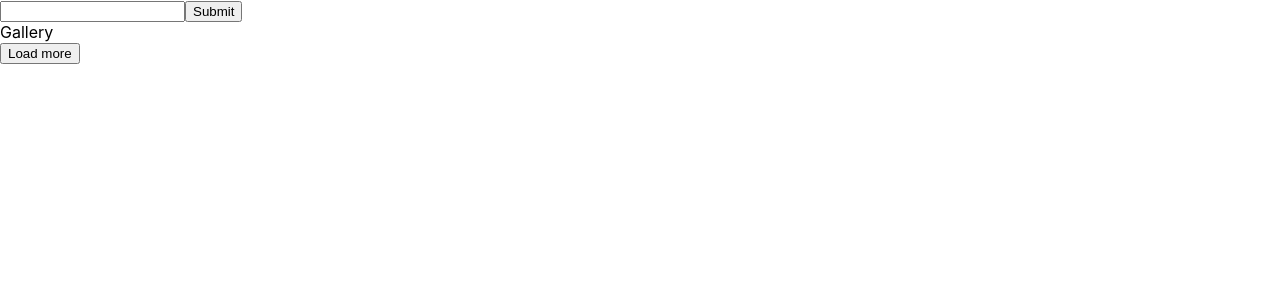
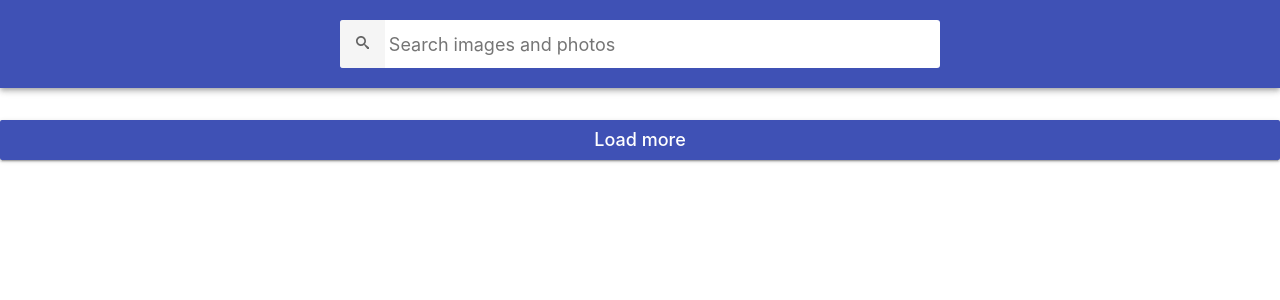
Before and after one commit to galu4ok/goit-react-hw-04-images, a React (Create React App) app: page / in a window 1280 px wide. Shown: the top 300 px of the page. Built offline with nearby package versions, Linux system fonts and the light colour scheme.

Commit message:
add basic components & stylization and create HTTP request to get query images

```diff
--- a/package.json
+++ b/package.json
@@ -7,10 +7,12 @@
     "@testing-library/jest-dom": "^5.16.3",
     "@testing-library/react": "^12.1.4",
     "@testing-library/user-event": "^13.5.0",
+    "axios": "^1.4.0",
     "modern-normalize": "^2.0.0",
     "react": "^18.1.0",
     "react-dom": "^18.1.0",
     "react-hot-toast": "^2.4.1",
+    "react-icons": "^4.10.1",
     "react-scripts": "5.0.1",
     "styled-components": "^6.0.7",
     "web-vitals": "^2.1.3"
--- /dev/null
+++ b/src/components/Api.js
@@ -0,0 +1,29 @@
+import axios from 'axios';
+
+axios.defaults.baseURL = 'https://pixabay.com/api/';
+const API_KEY = '38297408-262b633b3336e15c299396762';
+
+// Функція getSearchImages(), яка виконує HTTP-запит та отримує пошукове зображення
+
+export const getSearchImages = async (query, page) => {
+  ///виокремлюємо req-id/ від query (див.20 рядок App.jsx)
+  const slashIndex = query.indexOf('/');
+  const enteredQuery = query.slice(slashIndex + 1);
+  // console.log('enteredQuery:', enteredQuery);
+  try {
+    const response = await axios.get('', {
+      params: {
+        key: API_KEY,
+        q: enteredQuery,
+        image_type: 'photo',
+        orientation: 'horizontal',
+        page: page,
+        per_page: 12,
+      },
+    });
+    return response.data.hits;
+  } catch (error) {
+    console.log(error);
+    throw error;
+  }
+};
--- a/src/components/App.jsx
+++ b/src/components/App.jsx
@@ -1,4 +1,9 @@
 import { Component } from 'react';
+import { getSearchImages } from './Api';
+import { ImageGallery } from './ImageGallery/ImageGallery';
+import { SearchBar } from './Searchbar/Searchbar';
+import { LoadButton } from './Button/LoadButton';
+import { GalleryWrapper } from './App.styled';
 
 export class App extends Component {
   state = {
@@ -6,53 +11,69 @@ export class App extends Component {
     images: [],
     page: 1,
   };
+
+  //Метод для здійснення пошукового запиту
   changeQuery = newQuery => {
     this.setState({
+      //додаємо перед пошуковим запитом унікальний ідентифікатор
       query: `${Date.now()}/${newQuery}`,
+      //очищаємо при сабміті форми попередню колекцію зображень та скидаємо номер сторінки до початкової
       images: [],
       page: 1,
     });
   };
 
-  componentDidUpdate(prevProps, prevState) {
+  //Не забываем отрезать req-id/ от query
+  componentDidUpdate = async (prevProps, prevState) => {
+    //якщо змінився критерій пошуку або номер сторінки, то робимо HTTP-запит
     if (
       prevState.query !== this.state.query ||
       prevState.page !== this.state.page
     ) {
-      console.log(
-        `HTTP запрос за ${this.state.query}, и page=${this.state.page}`
+      // console.log(`HTTP-запит за ${this.state.query} и ${this.state.page}`);
+      this.loadImages();
+    }
+  };
+  // `HTTP запит  за ${this.state.query} і page=${this.state.page}`
+  loadImages = async () => {
+    try {
+      const searchedImages = await getSearchImages(
+        this.state.query,
+        this.state.page
       );
-      // Не забываем отрезать req-id/ от query
-      // this.setState({ images: результат запроса })
+      // console.log('searchedImages', searchedImages);
+      if (searchedImages.length) {
+        this.setState(prevState => ({
+          images:
+            this.state.page > 1
+              ? [...prevState.images, ...searchedImages]
+              : searchedImages,
+        }));
+      }
+    } catch (error) {
+      console.log(error);
     }
-  }
+  };
 
+  handleSubmit = evt => {
+    evt.preventDefault();
+    this.changeQuery(evt.target.elements.query.value);
+    evt.target.reset();
+  };
+
+  //Метод, що збільшує значення сторінки на 1
   handleLoadMore = () => {
     this.setState(prevState => ({ page: prevState.page + 1 }));
   };
 
   render() {
+    const { images } = this.state;
     return (
-      <div>
-        <div>
-          <form
-            onSubmit={evt => {
-              evt.preventDefault();
-              this.changeQuery(evt.target.elements.query.value);
-              evt.target.reset();
-            }}
-          >
-            <input type="text" name="query" />
-            <button type="submit">Submit</button>
-          </form>
-        </div>
-
-        <div>Gallery</div>
-
-        <div>
-          <button onClick={this.handleLoadMore}>Load more</button>
-        </div>
-      </div>
+      <GalleryWrapper>
+        <SearchBar onSubmit={this.handleSubmit} />
+        <ImageGallery images={images} />
+        <LoadButton onClick={this.handleLoadMore}>Load more</LoadButton>
+      </GalleryWrapper>
     );
   }
 }
--- /dev/null
+++ b/src/components/App.styled.jsx
@@ -0,0 +1,8 @@
+import styled from 'styled-components';
+
+export const GalleryWrapper = styled.div`
+  display: grid;
+  grid-template-columns: 1fr;
+  grid-gap: 16px;
+  padding-bottom: 24px;
+`;
--- /dev/null
+++ b/src/components/Button/LoadButton.jsx
@@ -0,0 +1,6 @@
+import { StyledLoadButton } from './LoadButton.styled';
+export const LoadButton = ({ onClick, children }) => (
+  <StyledLoadButton type="button" onClick={onClick}>
+    {children}
+  </StyledLoadButton>
+);
--- /dev/null
+++ b/src/components/Button/LoadButton.styled.jsx
@@ -0,0 +1,27 @@
+import styled from 'styled-components';
+
+export const StyledLoadButton = styled.button`
+  padding: 8px 16px;
+  border-radius: 2px;
+  background-color: #3f51b5;
+  transition: all 250ms cubic-bezier(0.4, 0, 0.2, 1);
+  text-align: center;
+  display: inline-block;
+  color: #fff;
+  border: 0;
+  text-decoration: none;
+  cursor: pointer;
+  font-family: inherit;
+  font-size: 18px;
+  line-height: 24px;
+  font-style: normal;
+  font-weight: 500;
+  min-width: 180px;
+  box-shadow: 0px 3px 1px -2px rgba(0, 0, 0, 0.2),
+    0px 2px 2px 0px rgba(0, 0, 0, 0.14), 0px 1px 5px 0px rgba(0, 0, 0, 0.12);
+
+  &:hover,
+  &:focus {
+    background-color: #303f9f;
+  }
+`;
--- /dev/null
+++ b/src/components/ImageGallery/ImageGallery.jsx
@@ -0,0 +1,14 @@
+import { ImageGalleryCard } from 'components/ImageGalleryItem/ImageGalleryItem';
+import { ImageGalleryList, ImageGalleryItem } from './ImageGallery.styled';
+
+export const ImageGallery = ({ images }) => {
+  return (
+    <ImageGalleryList>
+      {images.map(image => (
+        <ImageGalleryItem key={image.id}>
+          <ImageGalleryCard image={image} />
+        </ImageGalleryItem>
+      ))}
+    </ImageGalleryList>
+  );
+};
--- /dev/null
+++ b/src/components/ImageGallery/ImageGallery.styled.jsx
@@ -0,0 +1,19 @@
+import styled from 'styled-components';
+
+export const ImageGalleryList = styled.ul`
+  display: grid;
+  max-width: calc(100vw - 48px);
+  grid-template-columns: repeat(auto-fill, minmax(320px, 1fr));
+  grid-gap: 16px;
+  margin-top: 0;
+  margin-bottom: 0;
+  padding: 0;
+  list-style: none;
+  margin-left: auto;
+  margin-right: auto;
+`;
+export const ImageGalleryItem = styled.li`
+  border-radius: 2px;
+  box-shadow: 0px 1px 3px 0px rgba(0, 0, 0, 0.2),
+    0px 1px 1px 0px rgba(0, 0, 0, 0.14), 0px 2px 1px -1px rgba(0, 0, 0, 0.12);
+`;
--- /dev/null
+++ b/src/components/ImageGalleryItem/ImageGalleryItem.jsx
@@ -0,0 +1,9 @@
+import { ImageGalleryItemImage } from './ItemGalleryItem.styled';
+
+export const ImageGalleryCard = ({ image: { webformatURL, tags } }) => {
+  return (
+    <>
+      <ImageGalleryItemImage src={webformatURL} alt={tags} />
+    </>
+  );
+};
--- /dev/null
+++ b/src/components/ImageGalleryItem/ItemGalleryItem.styled.jsx
@@ -0,0 +1,13 @@
+import styled from 'styled-components';
+
+export const ImageGalleryItemImage = styled.img`
+  width: 100%;
+  height: 360px;
+  object-fit: cover;
+  transition: transform 250ms cubic-bezier(0.4, 0, 0.2, 1);
+
+  &:hover {
+    transform: scale(1.03);
+    cursor: zoom-in;
+  }
+`;
--- /dev/null
+++ b/src/components/Searchbar/SearchBar.styled.jsx
@@ -0,0 +1,70 @@
+import styled from 'styled-components';
+
+export const SearchBarHeader = styled.header`
+  top: 0;
+  left: 0;
+  position: sticky;
+  z-index: 1100;
+  display: flex;
+  justify-content: center;
+  align-items: center;
+  min-height: 64px;
+  padding-right: 24px;
+  padding-left: 24px;
+  padding-top: 12px;
+  padding-bottom: 12px;
+  color: #fff;
+  background-color: #3f51b5;
+  box-shadow: 0px 2px 4px -1px rgba(0, 0, 0, 0.2),
+    0px 4px 5px 0px rgba(0, 0, 0, 0.14), 0px 1px 10px 0px rgba(0, 0, 0, 0.12);
+`;
+
+export const SearchForm = styled.form`
+  display: flex;
+  align-items: center;
+  width: 100%;
+  max-width: 600px;
+  background-color: #fff;
+  border-radius: 3px;
+  overflow: hidden;
+`;
+export const SearchFormButton = styled.button`
+  display: inline-block;
+  width: 48px;
+  height: 48px;
+  border: 0;
+  opacity: 0.6;
+  transition: opacity 250ms cubic-bezier(0.4, 0, 0.2, 1);
+  cursor: pointer;
+  outline: none;
+
+  &:hover {
+    opacity: 1;
+  }
+`;
+export const SearchFormButtonLabel = styled.span`
+  position: absolute;
+  width: 1px;
+  height: 1px;
+  padding: 0;
+  overflow: hidden;
+  clip: rect(0, 0, 0, 0);
+  white-space: nowrap;
+  clip-path: inset(50%);
+  border: 0;
+`;
+export const SearchFormInput = styled.input`
+  display: inline-block;
+  width: 100%;
+  font-family: inherit;
+  font-size: 20px;
+  border: none;
+  outline: none;
+  padding-left: 4px;
+  padding-right: 4px;
+
+  &::placeholder {
+    font-family: inherit;
+    font-size: 18px;
+  }
+`;
--- /dev/null
+++ b/src/components/Searchbar/Searchbar.jsx
@@ -0,0 +1,27 @@
+import {
+  SearchBarHeader,
+  SearchForm,
+  SearchFormButton,
+  SearchFormButtonLabel,
+  SearchFormInput,
+} from './SearchBar.styled';
+import { ImSearch } from 'react-icons/im';
+
+export const SearchBar = ({ onSubmit }) => {
+  return (
+    <SearchBarHeader>
+      <SearchForm onSubmit={onSubmit}>
+        <SearchFormButton type="submit">
+          <ImSearch />
+          <SearchFormButtonLabel>Search</SearchFormButtonLabel>
+        </SearchFormButton>
+
+        <SearchFormInput
+          type="text"
+          name="query"
+          placeholder="Search images and photos"
+        />
+      </SearchForm>
+    </SearchBarHeader>
+  );
+};
```
Also changed, not shown: 1 other file (tests, documents, lock files or other folders).
